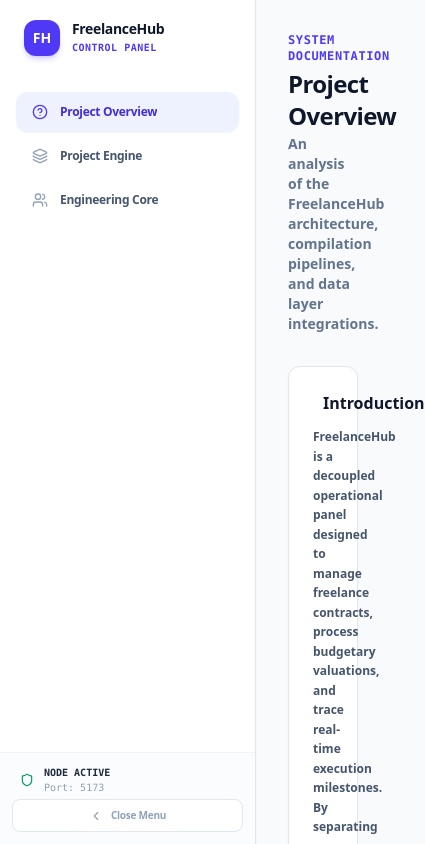
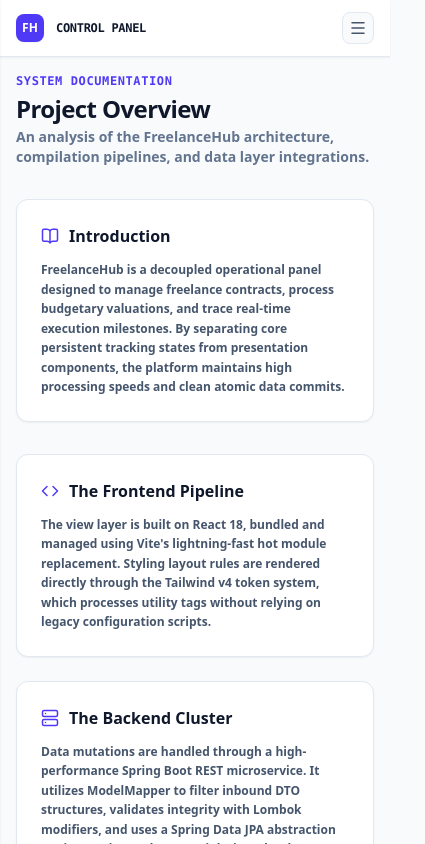
Before and after one commit to mohammadkhan111008/freelance-management-frontend, a React (Vite) app: page / in a window 390 px wide. Shown: the top 844 px of the page, 425 px wide, since content can reach past the window. Built offline with nearby package versions, Linux system fonts and the light colour scheme.

Commit message:
improved mobile responsiveness

```diff
--- a/src/App.jsx
+++ b/src/App.jsx
@@ -5,8 +5,9 @@ import ProjectOverview from './pages/ProjectOverview';
 import ProjectBuilders from './pages/ProjectBuilders';
 
 export default function App() {
-  const [currentPage, setCurrentPage] = useState('overview'); // Landing default route set to top item
+  const [currentPage, setCurrentPage] = useState('overview');
   const [isCollapsed, setIsCollapsed] = useState(false);
+  const [isMobileOpen, setIsMobileOpen] = useState(false); // Mobile state control
 
   return (
     <Layout
@@ -14,6 +15,8 @@ export default function App() {
       setCurrentPage={setCurrentPage}
       isCollapsed={isCollapsed}
       setIsCollapsed={setIsCollapsed}
+      isMobileOpen={isMobileOpen}
+      setIsMobileOpen={setIsMobileOpen}
     >
       {currentPage === 'engine' && <ProjectManagement />}
       {currentPage === 'overview' && <ProjectOverview />}
--- a/src/components/Layout.jsx
+++ b/src/components/Layout.jsx
@@ -1,20 +1,47 @@
 import React from 'react';
 import Sidebar from './Sidebar';
+import { Menu } from 'lucide-react';
 
-export default function Layout({ children, currentPage, setCurrentPage, isCollapsed, setIsCollapsed }) {
+export default function Layout({ children, currentPage, setCurrentPage, isCollapsed, setIsCollapsed, isMobileOpen, setIsMobileOpen }) {
   return (
-    <div className="min-h-screen bg-[#f8fafc] text-slate-900">
-      {/* Sidebar instance receiving visibility toggle hooks */}
+    <div className="min-h-screen bg-[#f8fafc] text-slate-900 flex flex-col md:flex-row">
+      {/* Sidebar Core System */}
       <Sidebar
         currentPage={currentPage}
         setCurrentPage={setCurrentPage}
         isCollapsed={isCollapsed}
         setIsCollapsed={setIsCollapsed}
+        isMobileOpen={isMobileOpen}
+        setIsMobileOpen={setIsMobileOpen}
       />
 
-      {/* Content wrapper transitions fluidly between broad and compressed gutters */}
-      <div className={`transition-all duration-300 ease-in-out ${isCollapsed ? 'pl-20' : 'pl-64'}`}>
-        <main className="p-8 max-w-7xl mx-auto w-full">
+      {/* Main Structural Gutter Shell */}
+      <div className={`flex-1 flex flex-col min-w-0 transition-all duration-300 ease-in-out
+        /* Clears padding on mobile since sidebar is a floating drawer layout overlay */
+        pl-0
+        /* Restores padding gutters based on desk sidebar scale states */
+        ${isCollapsed ? 'md:pl-20' : 'md:pl-64'}
+      `}>
+
+        {/* Sticky Top-Bar for responsive Mobile viewports */}
+        <header className="sticky top-0 z-30 bg-white border-b border-slate-200 px-4 py-3 flex items-center justify-between md:hidden shadow-xs">
+          <div className="flex items-center gap-3">
+            <div className="h-7 w-7 rounded-lg bg-indigo-600 flex items-center justify-center font-black text-white text-xs shadow-xs">
+              FH
+            </div>
+            <span className="text-xs font-black tracking-tight text-slate-900 uppercase font-mono">Control Panel</span>
+          </div>
+
+          <button
+            onClick={() => setIsMobileOpen(true)}
+            className="p-1.5 text-slate-600 hover:text-slate-900 rounded-lg border border-slate-200 bg-slate-50 cursor-pointer"
+          >
+            <Menu size={18} />
+          </button>
+        </header>
+
+        {/* Viewport Main Container */}
+        <main className="p-4 sm:p-6 md:p-8 max-w-7xl mx-auto w-full flex-1">
           {children}
         </main>
       </div>
--- a/src/components/Sidebar.jsx
+++ b/src/components/Sidebar.jsx
@@ -1,8 +1,7 @@
 import React from 'react';
-import { Layers, HelpCircle, Users, Shield, ChevronLeft, ChevronRight } from 'lucide-react';
+import { Layers, HelpCircle, Users, Shield, ChevronLeft, ChevronRight, X } from 'lucide-react';
 
-export default function Sidebar({ currentPage, setCurrentPage, isCollapsed, setIsCollapsed }) {
-  // Re-ordered items: Overview -> Engine -> Builders
+export default function Sidebar({ currentPage, setCurrentPage, isCollapsed, setIsCollapsed, isMobileOpen, setIsMobileOpen }) {
   const menuItems = [
     { id: 'overview', name: 'Project Overview', icon: HelpCircle },
     { id: 'engine', name: 'Project Engine', icon: Layers },
@@ -10,26 +9,48 @@ export default function Sidebar({ currentPage, setCurrentPage, isCollapsed, setI
   ];
 
   return (
+    <>
+      {/* Mobile Backdrop Overlay: Dims the background when the sidebar drawer is slid open on phone viewports */}
+      {isMobileOpen && (
+        <div
+          className="fixed inset-0 bg-slate-950/40 backdrop-blur-xs z-40 md:hidden transition-opacity"
+          onClick={() => setIsMobileOpen(false)}
+        />
+      )}
+
       <aside
-      className={`bg-white border-r border-slate-200 fixed inset-y-0 left-0 z-40 flex flex-col justify-between shadow-xs transition-all duration-300 ease-in-out ${
-        isCollapsed ? 'w-20' : 'w-64'
-      }`}
+        className={`bg-white border-r border-slate-200 fixed inset-y-0 left-0 z-50 flex flex-col justify-between shadow-sm transition-all duration-300 ease-in-out
+          /* Mobile Drawer Layer logic */
+          ${isMobileOpen ? 'translate-x-0' : '-translate-x-full'}
+          /* Desktop Sidebar logic overrides */
+          md:translate-x-0 ${isCollapsed ? 'md:w-20' : 'md:w-64'}
+        `}
       >
         <div className="p-4 flex-1 flex flex-col">
           {/* Brand Header */}
-        <div className={`flex items-center gap-3 px-2 py-1 mb-8 transition-all duration-200 ${isCollapsed ? 'justify-center' : ''}`}>
+          <div className={`flex items-center justify-between px-2 py-1 mb-8 ${isCollapsed ? 'md:justify-center' : ''}`}>
+            <div className="flex items-center gap-3">
               <div className="h-9 w-9 rounded-xl bg-indigo-600 flex items-center justify-center font-black text-white text-sm shrink-0 shadow-md shadow-indigo-600/20">
                 FH
               </div>
-          {!isCollapsed && (
-            <div className="transition-opacity duration-200">
+              {(!isCollapsed || isMobileOpen) && (
+                <div>
                   <h2 className="text-sm font-black text-slate-900 tracking-tight leading-none">FreelanceHub</h2>
                   <p className="text-[10px] font-extrabold text-indigo-600 tracking-wider uppercase font-mono mt-1">Control Panel</p>
                 </div>
               )}
             </div>
 
-        {/* Navigation Registry */}
+            {/* Mobile Close Button: only visible on responsive small screens */}
+            <button
+              onClick={() => setIsMobileOpen(false)}
+              className="p-1 text-slate-500 hover:text-slate-900 rounded-lg hover:bg-slate-100 md:hidden cursor-pointer"
+            >
+              <X size={18} />
+            </button>
+          </div>
+
+          {/* Navigation Items */}
           <nav className="space-y-1 flex-1">
             {menuItems.map((item) => {
               const Icon = item.icon;
@@ -37,28 +58,31 @@ export default function Sidebar({ currentPage, setCurrentPage, isCollapsed, setI
               return (
                 <button
                   key={item.id}
-                onClick={() => setCurrentPage(item.id)}
+                  onClick={() => {
+                    setCurrentPage(item.id);
+                    setIsMobileOpen(false); // Auto-close drawer on mobile selection
+                  }}
                   title={isCollapsed ? item.name : ''}
-                className={`w-full flex items-center rounded-xl text-xs font-black tracking-tight transition-all duration-150 cursor-pointer ${
-                  isCollapsed ? 'justify-center p-3' : 'px-4 py-3 gap-3'
-                } ${
-                  isActive
+                  className={`w-full flex items-center rounded-xl text-xs font-black tracking-tight transition-all duration-150 cursor-pointer
+                    ${isCollapsed ? 'md:justify-center p-3' : 'px-4 py-3 gap-3'}
+                    ${isMobileOpen ? 'justify-start px-4 py-3 gap-3' : ''}
+                    ${isActive
                       ? 'bg-indigo-50 text-indigo-700 shadow-xs'
                       : 'text-slate-600 hover:bg-slate-50 hover:text-slate-900'
                     }`}
                 >
                   <Icon size={16} className={isActive ? 'text-indigo-600' : 'text-slate-400'} />
-                {!isCollapsed && <span className="truncate">{item.name}</span>}
+                  {(!isCollapsed || isMobileOpen) && <span className="truncate">{item.name}</span>}
                 </button>
               );
             })}
           </nav>
         </div>
 
-      {/* Footer Status Panel & Toggle Trigger Button */}
+        {/* Footer Panel & Desktop Collapse Button Toggle */}
         <div className="border-t border-slate-100 bg-slate-50/60 p-3 space-y-2">
-        {!isCollapsed && (
-          <div className="flex items-center gap-2.5 px-2 text-slate-500 mb-1 transition-opacity duration-200">
+          {(!isCollapsed || isMobileOpen) && (
+            <div className="flex items-center gap-2.5 px-2 text-slate-500 mb-1">
               <Shield size={14} className="text-emerald-600" />
               <div className="font-mono text-[10px] font-bold">
                 <p className="text-slate-800">NODE ACTIVE</p>
@@ -67,14 +91,15 @@ export default function Sidebar({ currentPage, setCurrentPage, isCollapsed, setI
             </div>
           )}
 
-        {/* Dynamic Collapse/Expand Action Button */}
+          {/* Desktop-only Expand Toggle Action */}
           <button
             onClick={() => setIsCollapsed(!isCollapsed)}
-          className="w-full flex items-center justify-center p-2 text-slate-400 hover:text-slate-900 hover:bg-slate-100 rounded-lg border border-slate-200 transition-colors cursor-pointer bg-white"
+            className="hidden md:flex w-full items-center justify-center p-2 text-slate-400 hover:text-slate-900 hover:bg-slate-100 rounded-lg border border-slate-200 transition-colors cursor-pointer bg-white"
           >
             {isCollapsed ? <ChevronRight size={16} /> : <div className="flex items-center gap-2 text-[10px] font-black tracking-tight"><ChevronLeft size={14} /> Close Menu</div>}
           </button>
         </div>
       </aside>
+    </>
   );
 }
```
Lines whose indentation alone changed are shown as unchanged.
